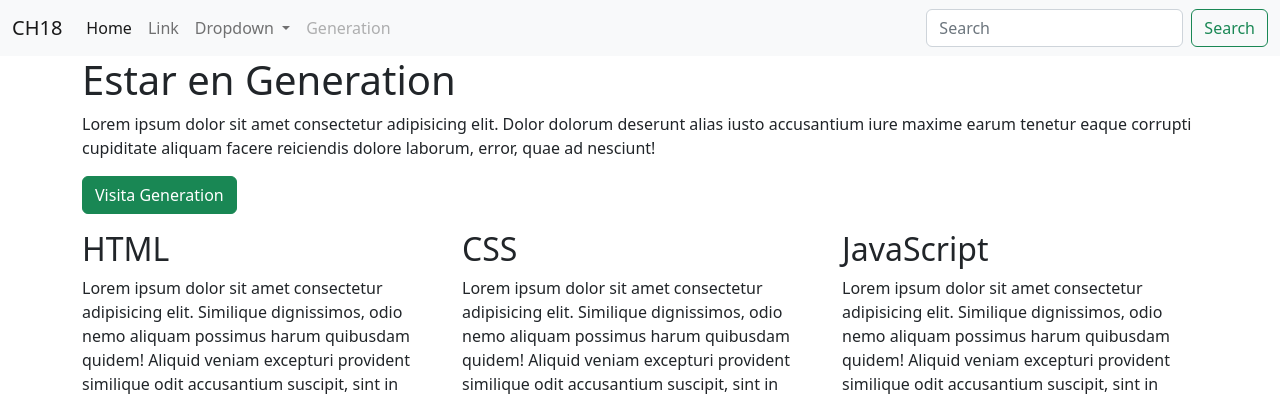
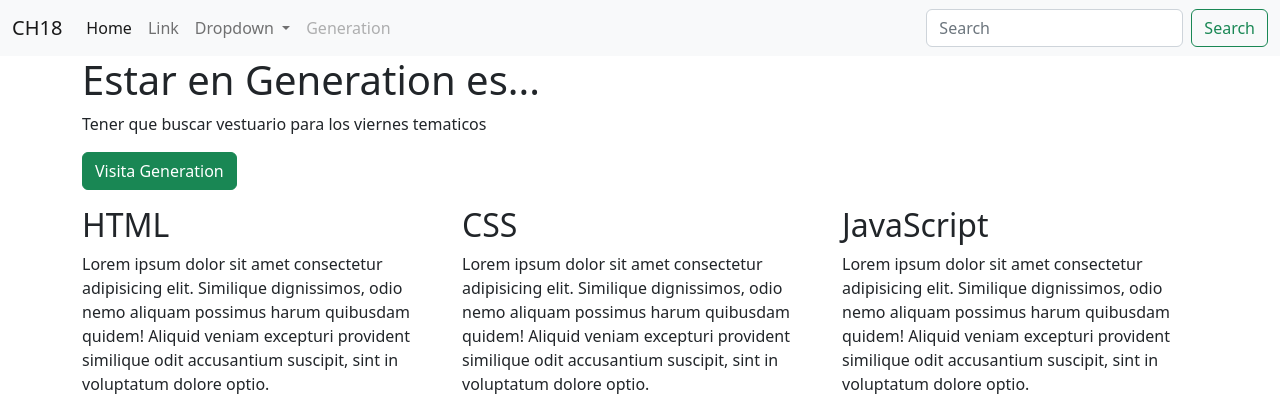
Before and after one commit to Abelardo97/saoko, a plain HTML site: page index.html in a window 1280 px wide. Shown: the top 396 px of the page. Drawn offline with Linux system fonts and the light colour scheme.

Commit message:
ci: cambio del titulo y descripcion

```diff
--- a/index.html
+++ b/index.html
@@ -78,8 +78,8 @@
         <!-- Descripción Generation -->
         <div class="row">
             <div>
-                <h1>Estar en Generation</h1>
-                <p>Lorem ipsum dolor sit amet consectetur adipisicing elit. Dolor dolorum deserunt alias iusto accusantium iure maxime earum tenetur eaque corrupti cupiditate aliquam facere reiciendis dolore laborum, error, quae ad nesciunt!</p>
+                <h1>Estar en Generation es...</h1>
+                <p>Tener que buscar vestuario para los viernes tematicos</p>
                 <p>
                 <a href="https://mexico.generation.org/" target="_blank" class="btn btn-success" >Visita Generation</a>
             </div>
```
